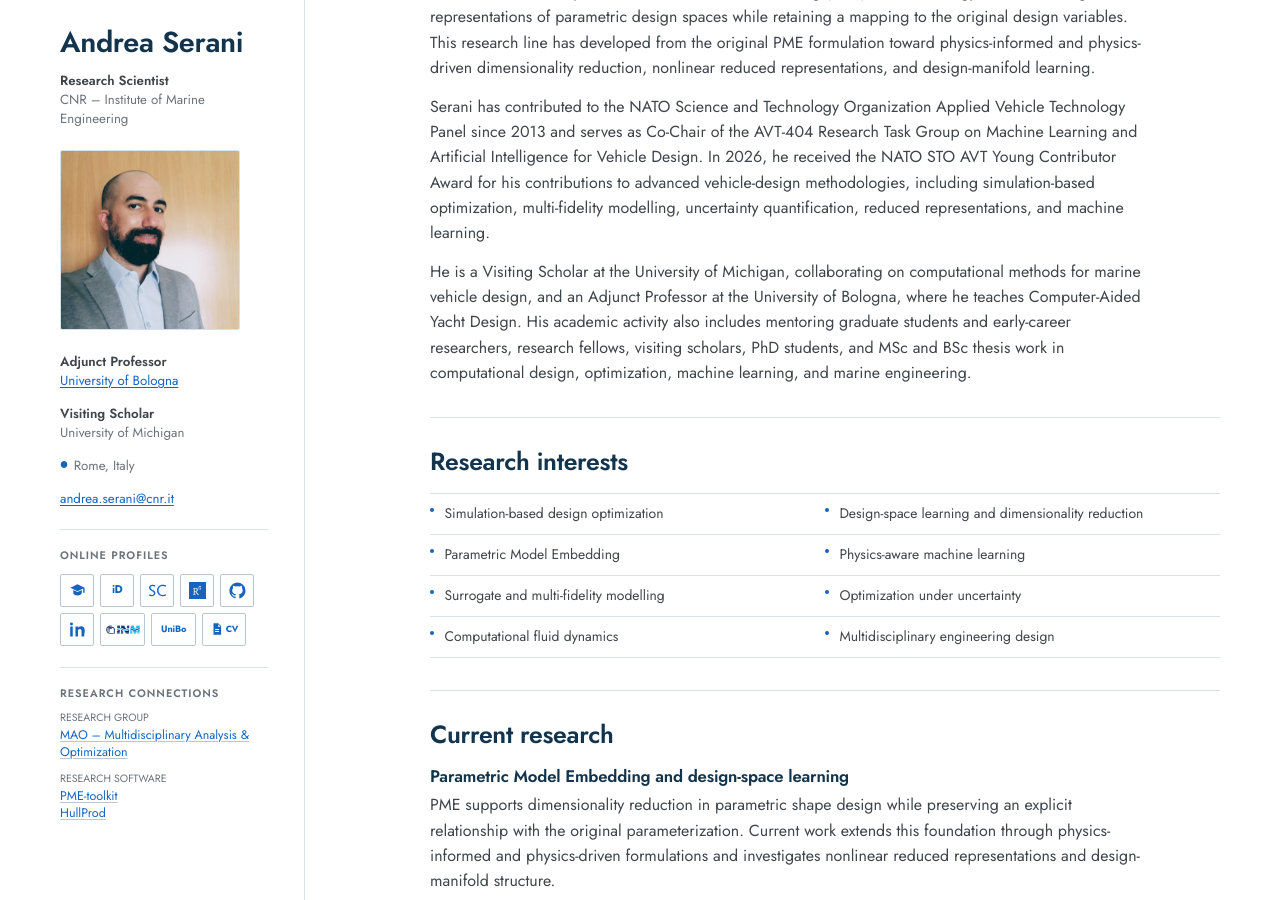
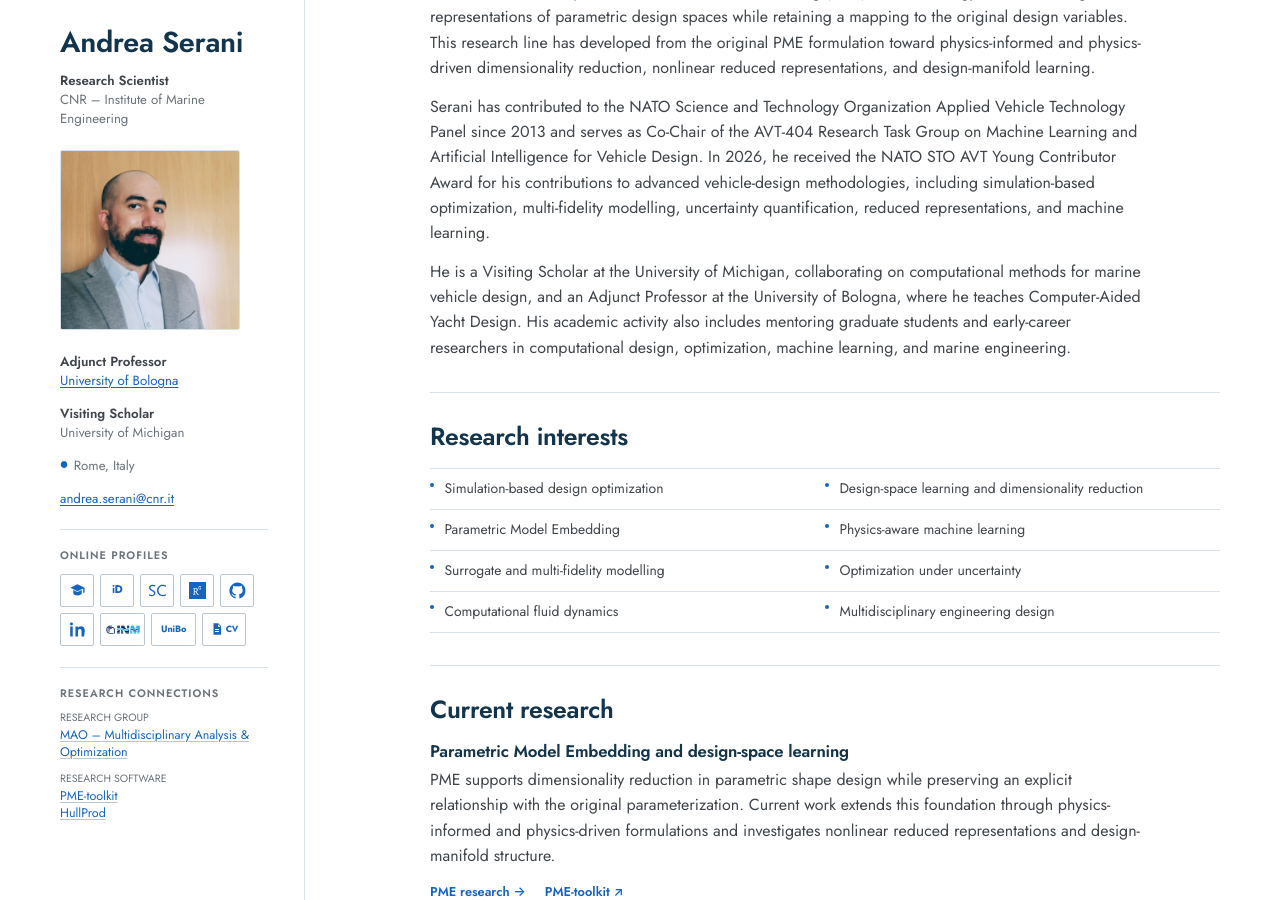
Before and after one commit to aserani/aserani.github.io, a Jekyll site: the page built from index.html, in a window 1280 px wide and 900 px high, scrolled down 326 px. Built offline with Jekyll 4.4.1, drawn with Linux system fonts in a browser that asks for light colours.

```diff
--- a/index.html
+++ b/index.html
@@ -14,7 +14,7 @@
 
   <p>Serani has contributed to the NATO Science and Technology Organization Applied Vehicle Technology Panel since 2013 and serves as Co-Chair of the AVT-404 Research Task Group on Machine Learning and Artificial Intelligence for Vehicle Design. In 2026, he received the NATO STO AVT Young Contributor Award for his contributions to advanced vehicle-design methodologies, including simulation-based optimization, multi-fidelity modelling, uncertainty quantification, reduced representations, and machine learning.</p>
 
-  <p>He is a Visiting Scholar at the University of Michigan, collaborating on computational methods for marine vehicle design, and an Adjunct Professor at the University of Bologna, where he teaches Computer-Aided Yacht Design. His academic activity also includes mentoring graduate students and early-career researchers, research fellows, visiting scholars, PhD students, and MSc and BSc thesis work in computational design, optimization, machine learning, and marine engineering.</p>
+  <p>He is a Visiting Scholar at the University of Michigan, collaborating on computational methods for marine vehicle design, and an Adjunct Professor at the University of Bologna, where he teaches Computer-Aided Yacht Design. His academic activity also includes mentoring graduate students and early-career researchers in computational design, optimization, machine learning, and marine engineering.</p>
 </section>
 
 <section class="academic-section" aria-labelledby="interests-title">
```
